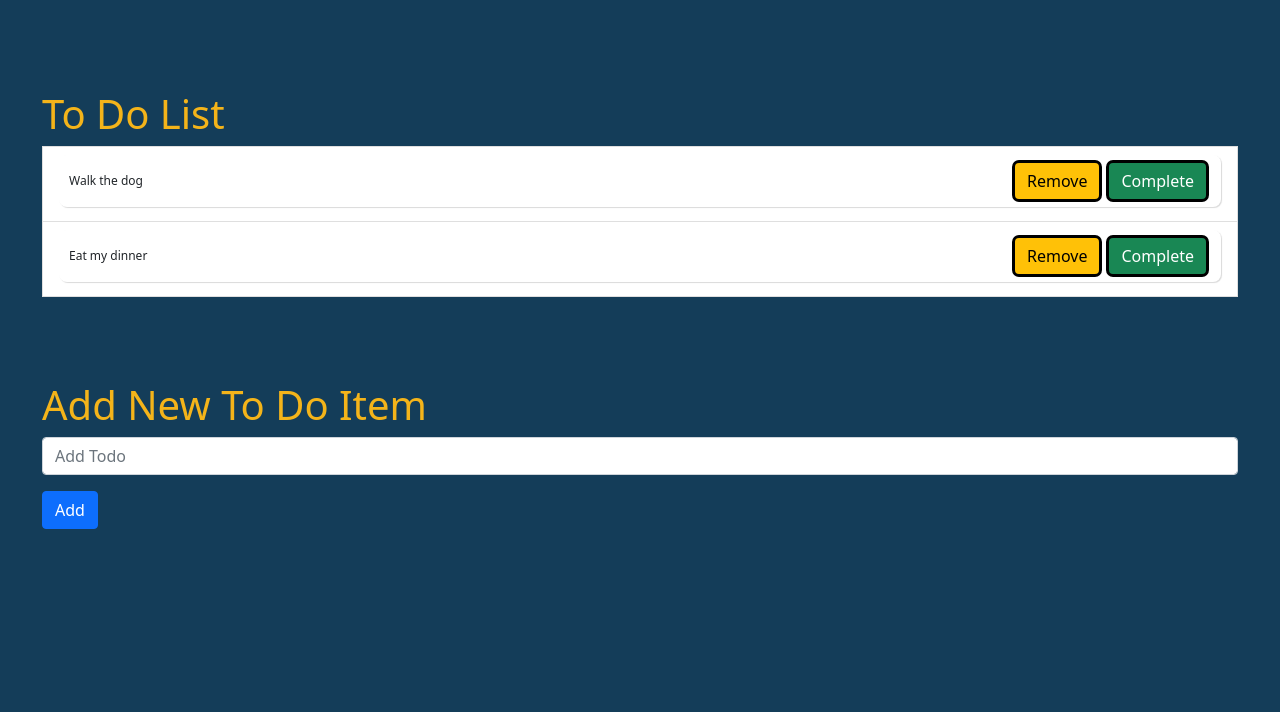
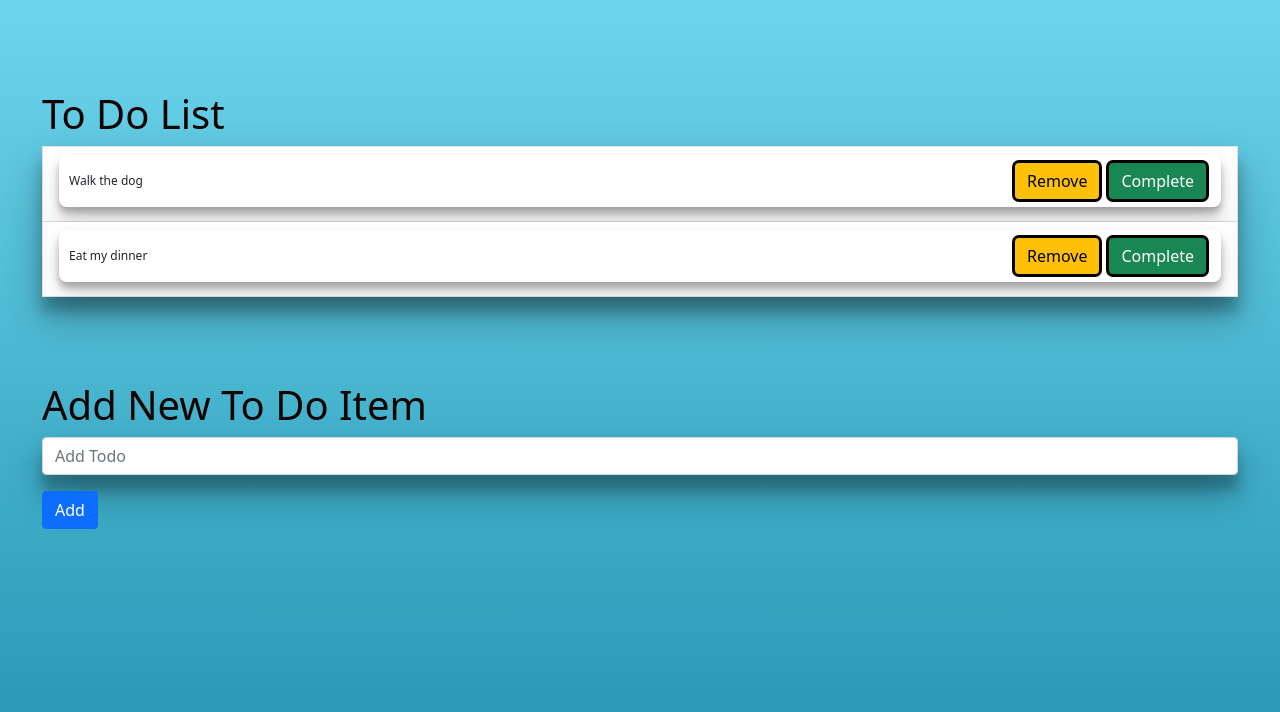
Before and after one commit to matthewgstillman/typescript-todo-list, a React (Create React App) app: page / in a window 1280 px wide. Shown: the top 712 px of the page. Built offline with nearby package versions, Linux system fonts and the light colour scheme.

Commit message:
Latest commit

```diff
--- a/src/App.css
+++ b/src/App.css
@@ -1,11 +1,12 @@
 .app {
-  background: #143d59;
+  background: #ffffff;
+  background-image: linear-gradient(#6dd5ed, #2193b0);
   height: 100vh;
   padding: 30px;
 }
 
 .header {
-  color: #f4b41a;
+  color: #130303;
   margin-top: 50px;
   padding-top: 10px;
   font-weight: 300;
@@ -16,6 +17,10 @@
   border: 3px solid black;
   margin: 2px;
   float: right;
+}
+
+.list-group-item{
+  box-shadow: rgba(0, 0, 0, 0.3) 0px 19px 38px, rgba(0, 0, 0, 0.22) 0px 15px 12px;
 }
 
 .myForm {
@@ -42,10 +47,14 @@
   margin-bottom: 6px;
   padding: 3px 10px;
   border-radius: 8px;
-  /* max-width: 50%; */
+  box-shadow: rgba(0, 0, 0, 0.19) 0px 10px 20px, rgba(0, 0, 0, 0.23) 0px 6px 6px;
 }
 
 .todo-form {
   align-items: center;
   border: 1 px solid black;
 }
+
+.form-control{
+  box-shadow: rgba(0, 0, 0, 0.3) 0px 19px 38px, rgba(0, 0, 0, 0.22) 0px 15px 12px;
+}
```
Also changed, not shown: 1 other file (tests, documents, lock files or other folders).
